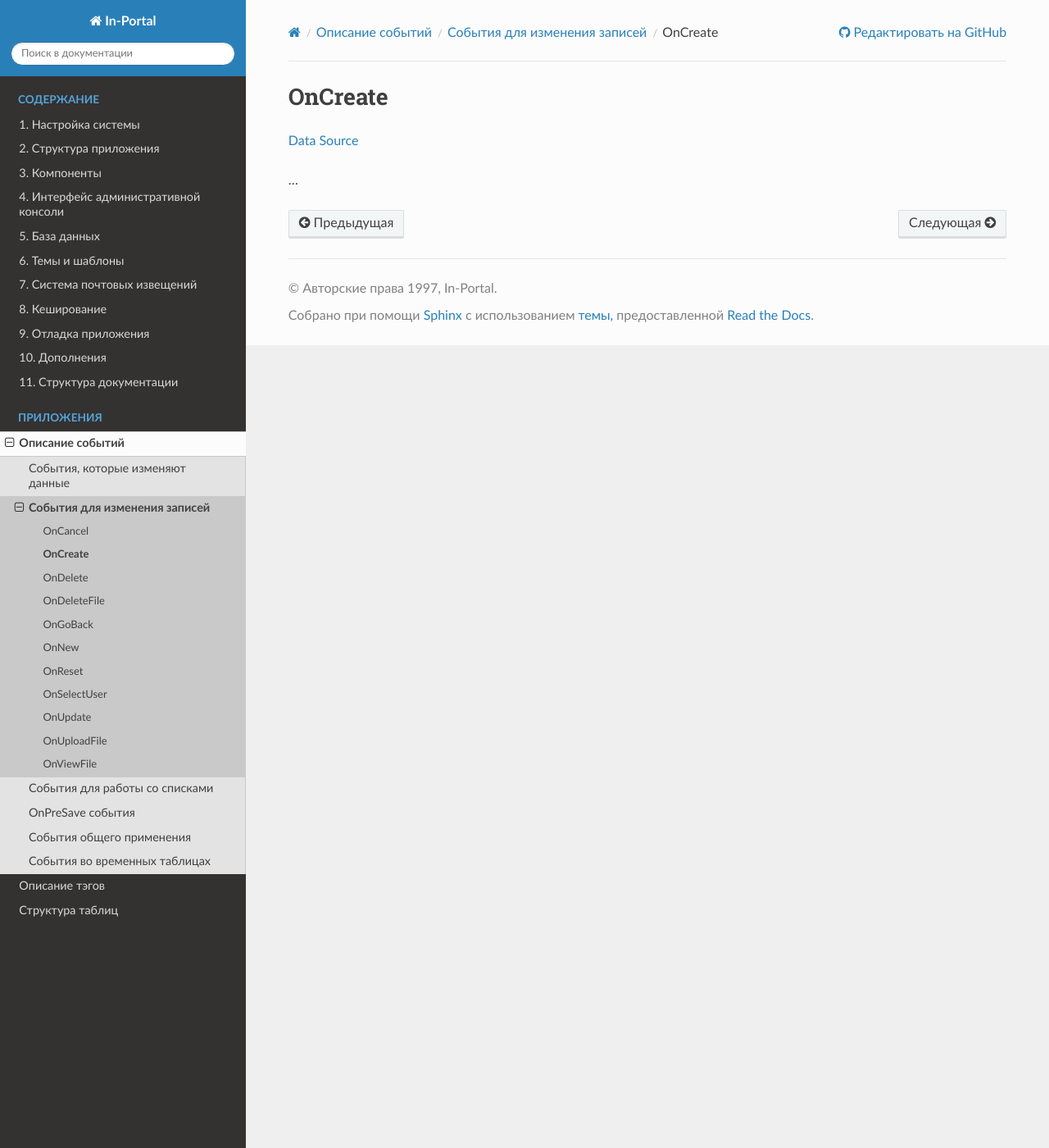
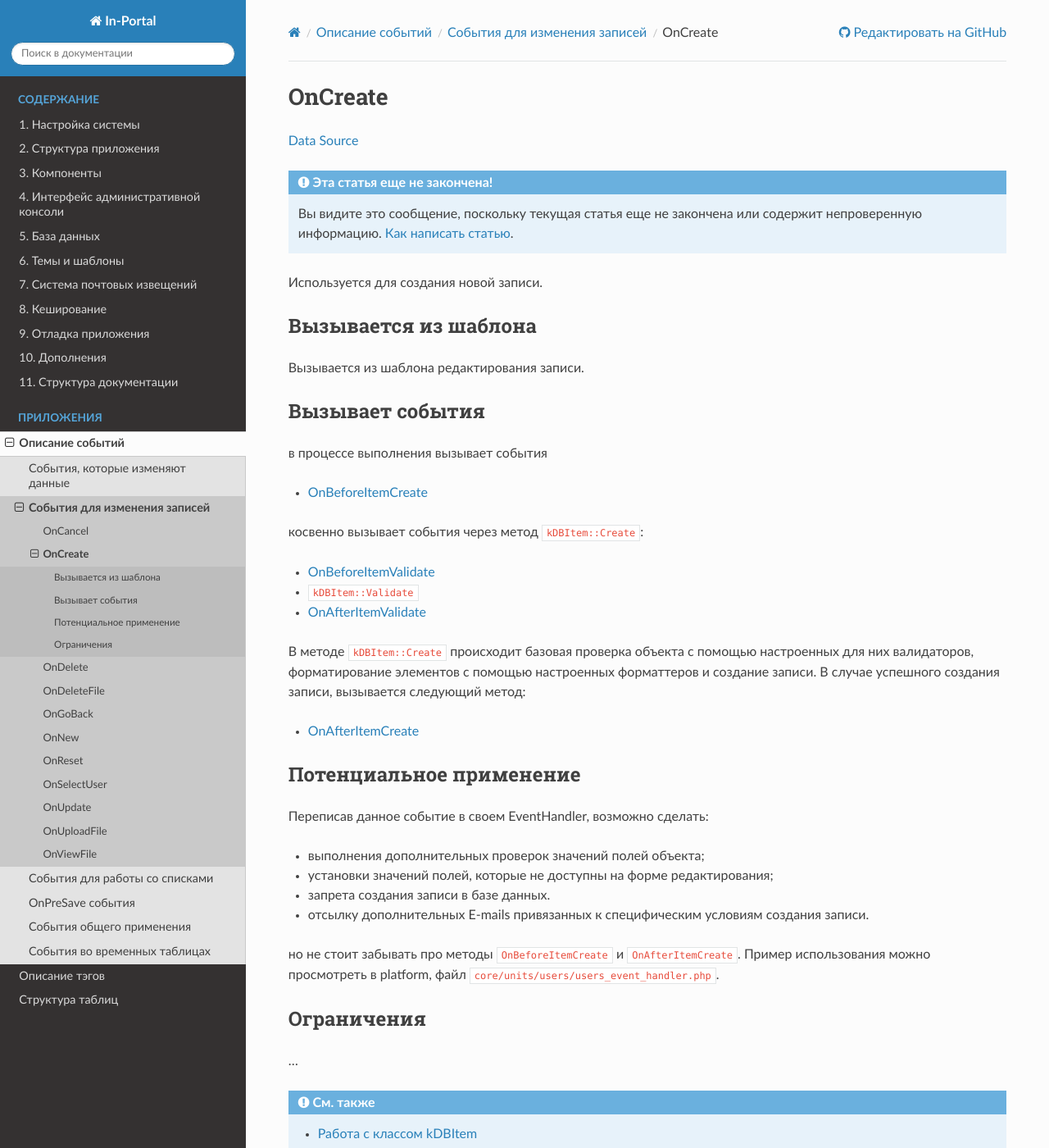
Before and after one commit to in-portal/guide-ru, a Sphinx documentation site: the page built from docs/events/live_editing/on_create.rst, in a window 1280 px wide and 1400 px high. Shown: the whole window at 82% size. Built offline with Sphinx 7.4.7 and the Read the Docs theme 3.1.0, drawn with Linux system fonts in a browser that asks for light colours.

Commit message:
Integrated "/events/live_editing/on_create.rst"

```diff
--- a/docs/events/live_editing/on_create.rst
+++ b/docs/events/live_editing/on_create.rst
@@ -2,6 +2,54 @@ OnCreate
 ========
 `Data Source`_
 
+.. include:: /includes/not_finished.rst
+
+Используется для создания новой записи.
+
+Вызывается из шаблона
+---------------------
+
+Вызывается из шаблона редактирования записи.
+
+Вызывает события
+----------------
+
+в процессе выполнения вызывает события
+
+- :doc:`/events/modify_data/on_before_item_create`
+
+косвенно вызывает события через метод ``kDBItem::Create``:
+
+- :doc:`/events/modify_data/on_before_item_validate`
+- ``kDBItem::Validate``
+- :doc:`/events/modify_data/on_after_item_validate`
+
+В методе ``kDBItem::Create`` происходит базовая проверка объекта с помощью настроенных для них валидаторов,
+форматирование элементов с помощью настроенных форматтеров и создание записи. В случае успешного создания записи,
+вызывается следующий метод:
+
+- :doc:`/events/modify_data/on_after_item_create`
+
+Потенциальное применение
+------------------------
+
+Переписав данное событие в своем EventHandler, возможно сделать:
+
+- выполнения дополнительных проверок значений полей объекта;
+- установки значений полей, которые не доступны на форме редактирования;
+- запрета создания записи в базе данных.
+- отсылку дополнительных E-mails привязанных к специфическим условиям создания записи.
+
+но не стоит забывать про методы ``OnBeforeItemCreate`` и ``OnAfterItemCreate``. Пример использования можно просмотреть
+в platform, файл ``core/units/users/users_event_handler.php``.
+
+Ограничения
+-----------
+
 ...
 
+.. seealso::
+
+   - :doc:`/application_structure/system_classes/working_with_kdbitem_class`
+
 .. _Data Source: http://guide.in-portal.org/rus/index.php/EventHandler:OnCreate
--- /dev/null
+++ b/docs/events/modify_data/on_before_item_validate.rst
@@ -0,0 +1,4 @@
+OnBeforeItemValidate
+====================
+
+...
```
